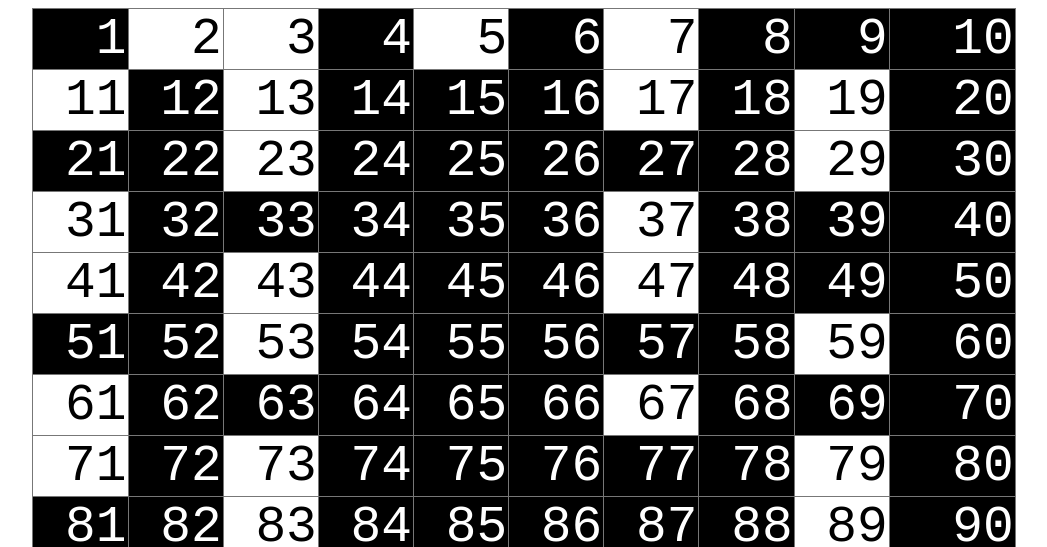
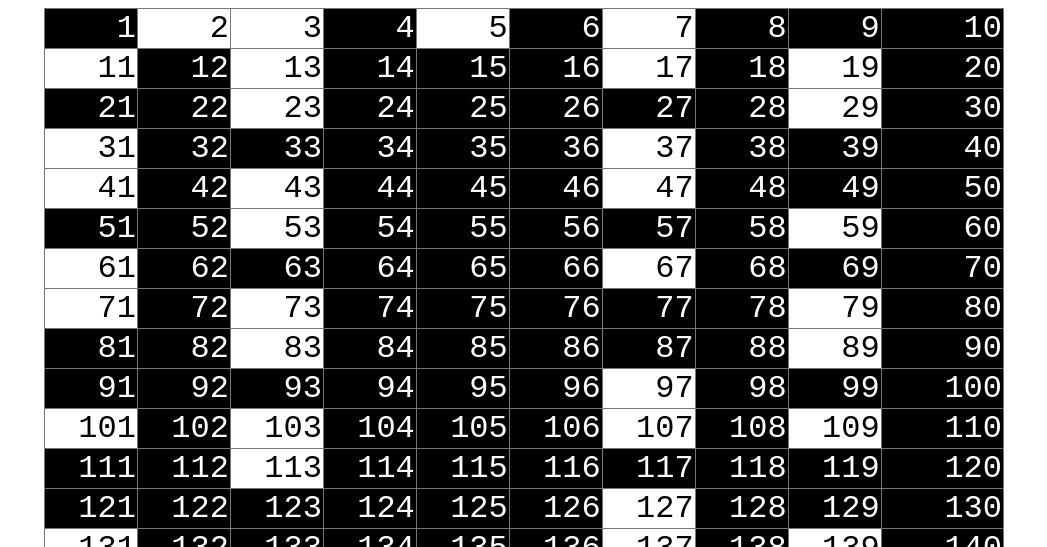
Before and after one commit to yomcube/prime-numbers, a plain HTML site: page index.html in a window 1280 px wide. Shown: the top 547 px of the page, without its empty margins (116-1163 px from the left). Drawn offline with Linux system fonts and the light colour scheme.

Commit message:
4vw → 4vh

```diff
--- a/style.css
+++ b/style.css
@@ -7,7 +7,7 @@ table {
     font-family: 'Courier New', Courier, monospace;
     text-align: right;
     border: 1px solid #777;
-    font-size: 4vw;
+    font-size: 4vh;
 } .composite {
     background-color: black;
     color: white;
```
